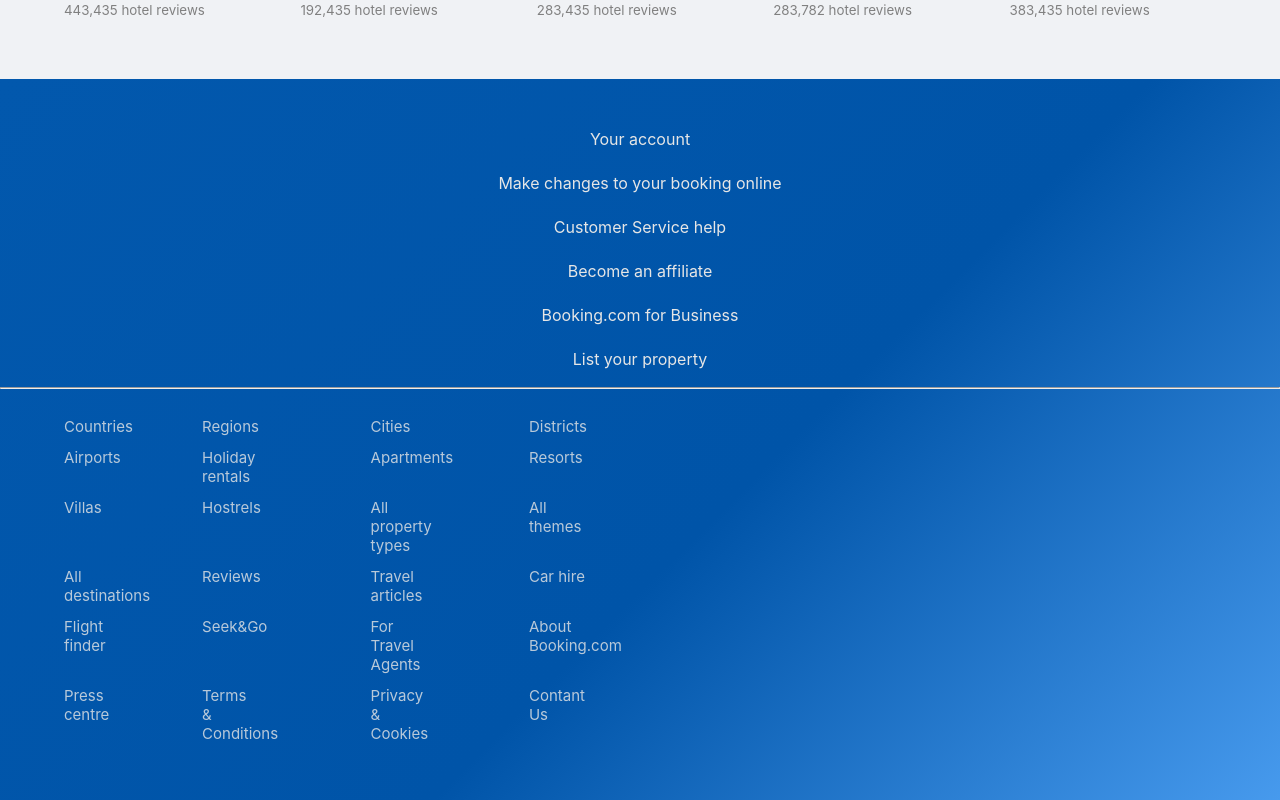
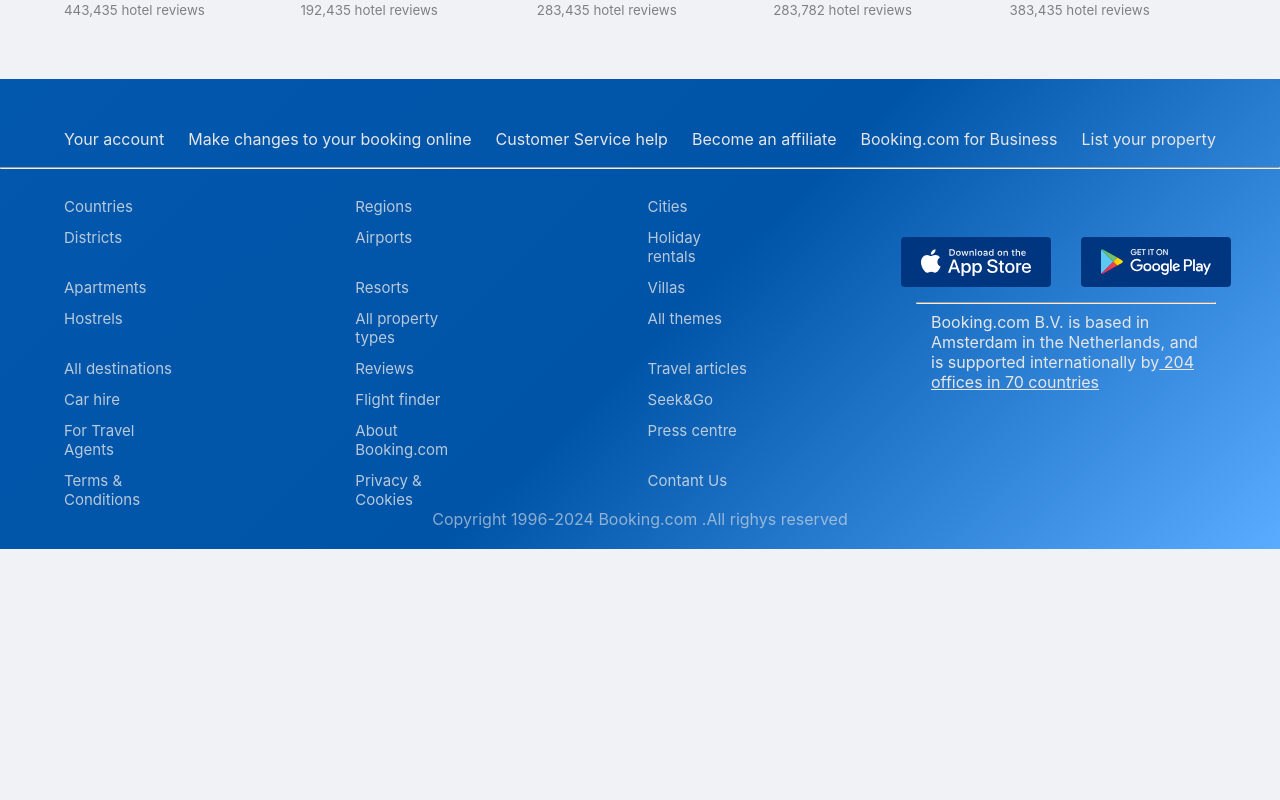
Before and after one commit to hidayettahal/Booking-clonee, a React (Vite) app: page / in a window 1280 px wide. Shown: the part 4260-5060 px from the top of the page. After the commit the page ends 4809 px from the top, so only its background shows below. Built offline with nearby package versions, Linux system fonts and the light colour scheme.

Commit message:
Site bitti.

```diff
--- a/src/components/Footer.css
+++ b/src/components/Footer.css
@@ -68,8 +68,13 @@
   text-decoration: underline;
 }
 @media (min-width: 768px) {
+  .container-Footer-navigation {
+    flex-direction: row;
+    flex-wrap: wrap;
+  }
   .container-bottom {
     display: flex;
+    flex-direction: row;
     justify-content: space-between;
     align-items: flex-start;
     gap: 40px;
@@ -83,8 +88,8 @@
   }
 
   .bottom-right {
-    width: 300px; /* sağ kolon sabit */
-    flex-shrink: 0; /* küçülmesin */
+    width: 300px;
+    flex-shrink: 0;
   }
 
   .Showcase-store {
@@ -93,10 +98,10 @@
     margin-bottom: 15px;
   }
 }
+@media (min-width: 1200px) {
+  .container-Footer-navigation {
+    min-width: 1090px;
 
-/* Daha geniş ekranlarda 4 sütun */
-@media (min-width: 1200px) {
-  .bottom-left {
-    grid-template-columns: repeat(4, minmax(100px, auto));
+    justify-content: space-between;
   }
 }
```
